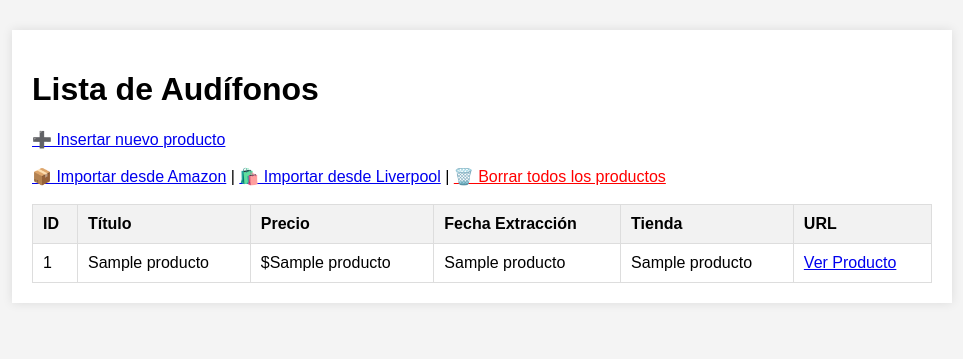
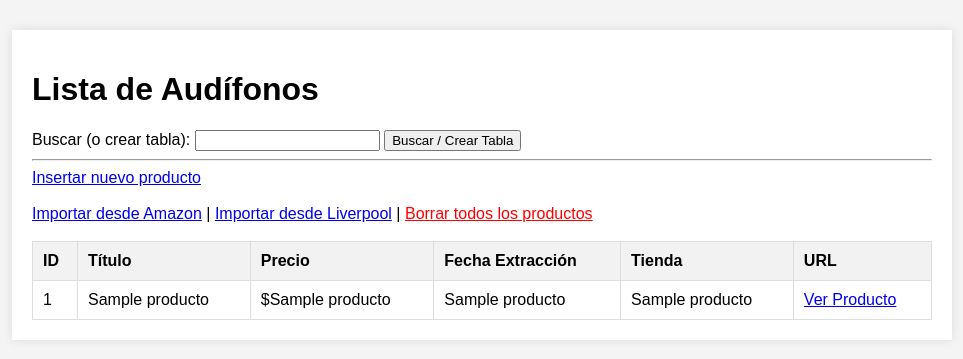
Before and after one commit to PhantomIsaack/scrapercrud, a Flask app: page / in a window 1280 px wide. Shown: the top 359 px of the page, without its empty margins (158-1121 px from the left). Run offline with Flask 3, Linux system fonts and the light colour scheme; a database or web service that is not in the repository returns one stand-in record (values such as "Sample title"); some libraries are stand-ins or nearby versions.

Commit message:
agregar la barra de busqueda

```diff
--- a/templates/index.html
+++ b/templates/index.html
@@ -2,11 +2,24 @@
 
 {% block content %}
 <h1>Lista de Audífonos</h1>
-<a href="{{ url_for('insertar') }}">➕ Insertar nuevo producto</a><br><br>
-<a href="{{ url_for('importar_amazon') }}">📦 Importar desde Amazon</a> |
-<a href="{{ url_for('importar_liverpool') }}">🛍️ Importar desde Liverpool</a> |
-<a href="{{ url_for('eliminar_todo') }}" style="color:red;">🗑️ Borrar todos los productos</a><br><br>
+
+<!-- Nuevo formulario de búsqueda -->
+<form action="{{ url_for('buscar') }}" method="POST">
+    <label for="termino_busqueda">Buscar (o crear tabla):</label>
+    <input type="text" id="termino_busqueda" name="termino_busqueda" required>
+    <button type="submit">Buscar / Crear Tabla</button>
+</form>
+
+<hr>
+
+<a href="{{ url_for('insertar') }}"> Insertar nuevo producto</a><br><br>
+<a href="{{ url_for('importar_amazon') }}"> Importar desde Amazon</a> |
+<a href="{{ url_for('importar_liverpool') }}"> Importar desde Liverpool</a> |
+<a href="{{ url_for('eliminar_todo') }}" style="color:red;"> Borrar todos los productos</a>
+<br><br>
+
 <table>
+    <!-- Tu tabla de productos actual -->
     <tr>
         <th>ID</th>
         <th>Título</th>
@@ -23,7 +36,6 @@
         <td>{{ producto[3] }}</td>
         <td>{{ producto[5] }}</td>
         <td><a href="{{ producto[4] }}" target="_blank">Ver Producto</a></td>
-
     </tr>
     {% endfor %}
 </table>
```
